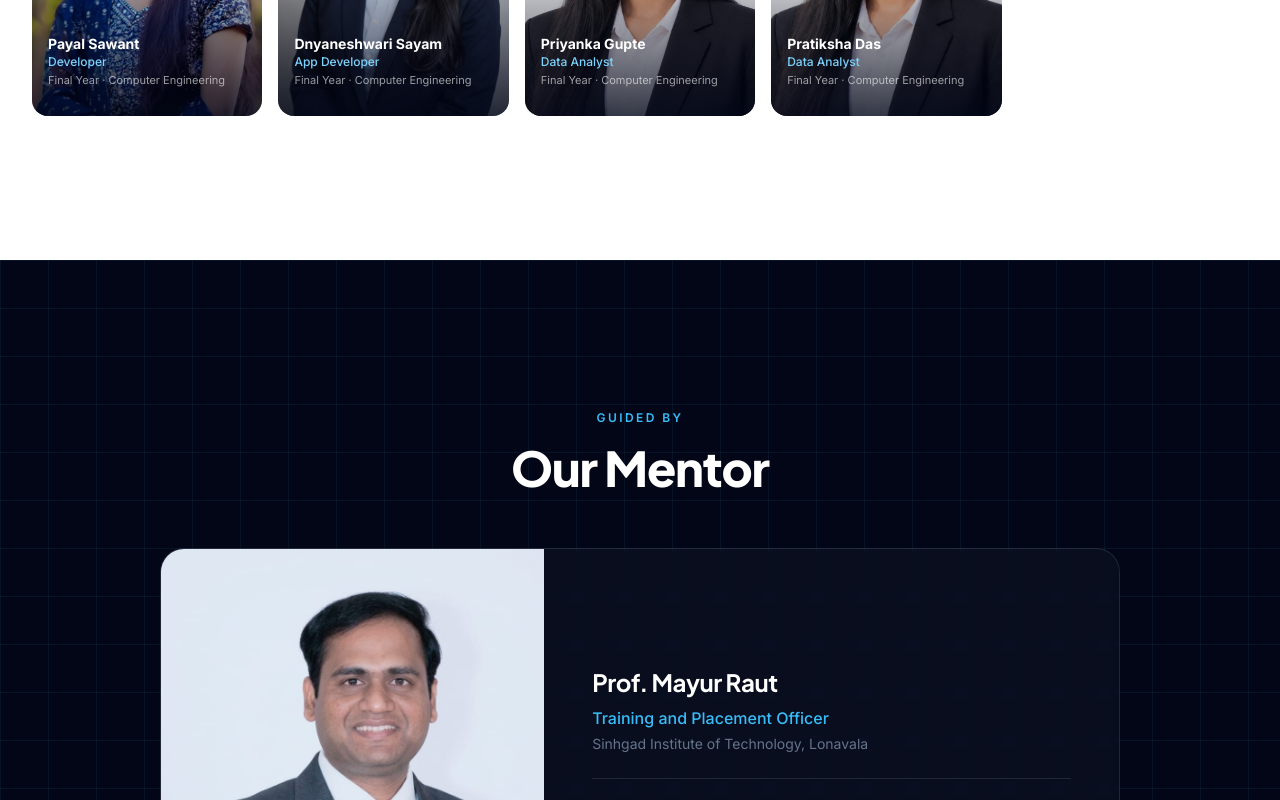
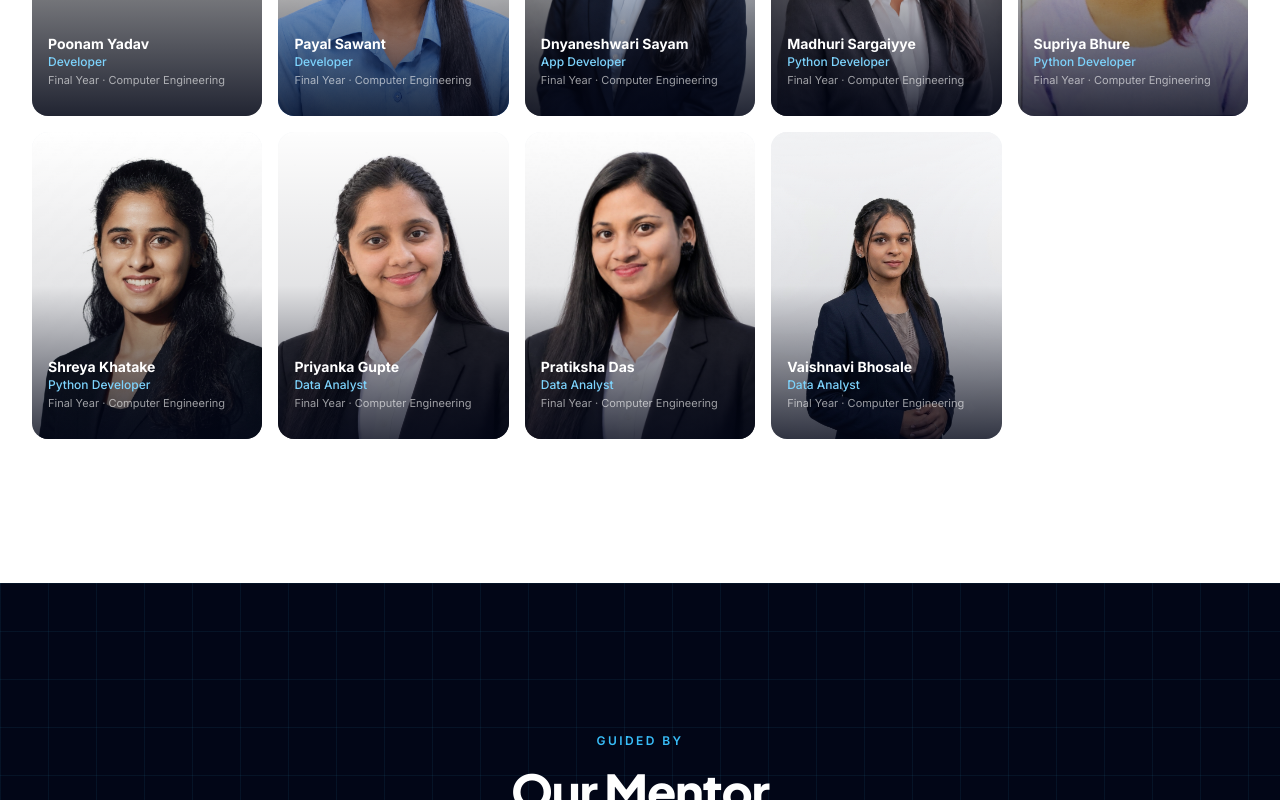
Before and after one commit to AsmitaV9/cohort_live_website, a React (Vite) app: page / in a window 1280 px wide. Shown: the part 8660-9460 px from the top of the page. Built offline with nearby package versions, Linux system fonts and the light colour scheme; grey boxes are pictures that could not be loaded.

Commit message:
Update developer profiles in content.ts
Added new developers and updated existing entries in the content data.

```diff
--- a/src/data/content.ts
+++ b/src/data/content.ts
@@ -117,6 +117,17 @@ export const FOUNDERS: {
     github: '#',
   },
   {
+    photo: 'file_00000000cc7c7208ba238348e628ca66 - Shruti Dharpale.png',
+    name: 'Shruti Dharpale',
+    role: 'Developer',
+    year: 'Final Year · Computer Engineering',
+    bio: 'Full Stack Development',
+    skills: ['HTML','CSS','React'],
+    linkedin: '#',
+    github: null,
+  },
+
+  {
     photo: '/IMG_2219 - riya tilkari.jpeg',
     name: 'Riya Tilkari',
     role: 'CHRO',
@@ -178,7 +189,7 @@ export const FOUNDERS: {
     github: null,
   },
   {
-    photo: '/SAVE_20241225_171758 - Payal Sawant.jpg',
+    photo: 'ChatGPT Image Sep 8, 2026, 10_55_41 AM - Payal Sawant.png',
     name: 'Payal Sawant',
     role: 'Developer',
     year: 'Final Year · Computer Engineering',
@@ -194,6 +205,36 @@ export const FOUNDERS: {
     year: 'Final Year · Computer Engineering',
     bio: 'Mobile application development.',
     skills: ['App Development'],
+    linkedin: '#',
+    github: null,
+  },
+  {
+    photo: 'IMG-20260521-WA0019 - Madhuri Sargaiyye.jpg',
+    name: 'Madhuri Sargaiyye',
+    role: 'Python Developer',
+    year: 'Final Year · Computer Engineering',
+    bio: 'Mobile application development.',
+    skills: ['Python','Database'],
+    linkedin: '#',
+    github: null,
+  },
+  {
+    photo: 'IMG_20260820_114549 - Supriya bhure.jpg',
+    name: 'Supriya Bhure',
+    role: 'Python Developer',
+    year: 'Final Year · Computer Engineering',
+    bio: 'Exploring AI, Cloud & DevOps ',
+    skills: ['Java','Web Development'],
+    linkedin: '#',
+    github: null,
+  },
+  {
+    photo: 'IMG_20260819_201303 - shreya khatake.png',
+    name: 'Shreya Khatake',
+    role: 'Python Developer',
+    year: 'Final Year · Computer Engineering',
+    bio: 'Web Development',
+    skills: ['Java','Web Development'],
     linkedin: '#',
     github: null,
   },
@@ -218,13 +259,22 @@ export const FOUNDERS: {
     linkedin: '#',
     github: null,
   },
+  {
+    photo: '1788710839987 - Vaishnavi Bhosale.png',
+    name: 'Vaishnavi Bhosale',
+    role: 'Data Analyst',
+    year: 'Final Year · Computer Engineering',
+    bio: 'Python Developer',
+    skills: ['Python'],
+    linkedin: '#',
+    github: null,
+  },
 ];
 
 export const MENTOR = {
   photo: '/WhatsApp Image 2026-09-05 at 9.38.04 PM.jpeg',
   name: 'Prof. Mayur Raut',
-  designation: 'Training and Placement Officer',
-  department: 'Sinhgad Institute of Technology, Lonavala',
+  designation: 'Mentor',
   description:
     'Supporting students through career guidance, industry engagement, training, and placement opportunities.',
 };
```
